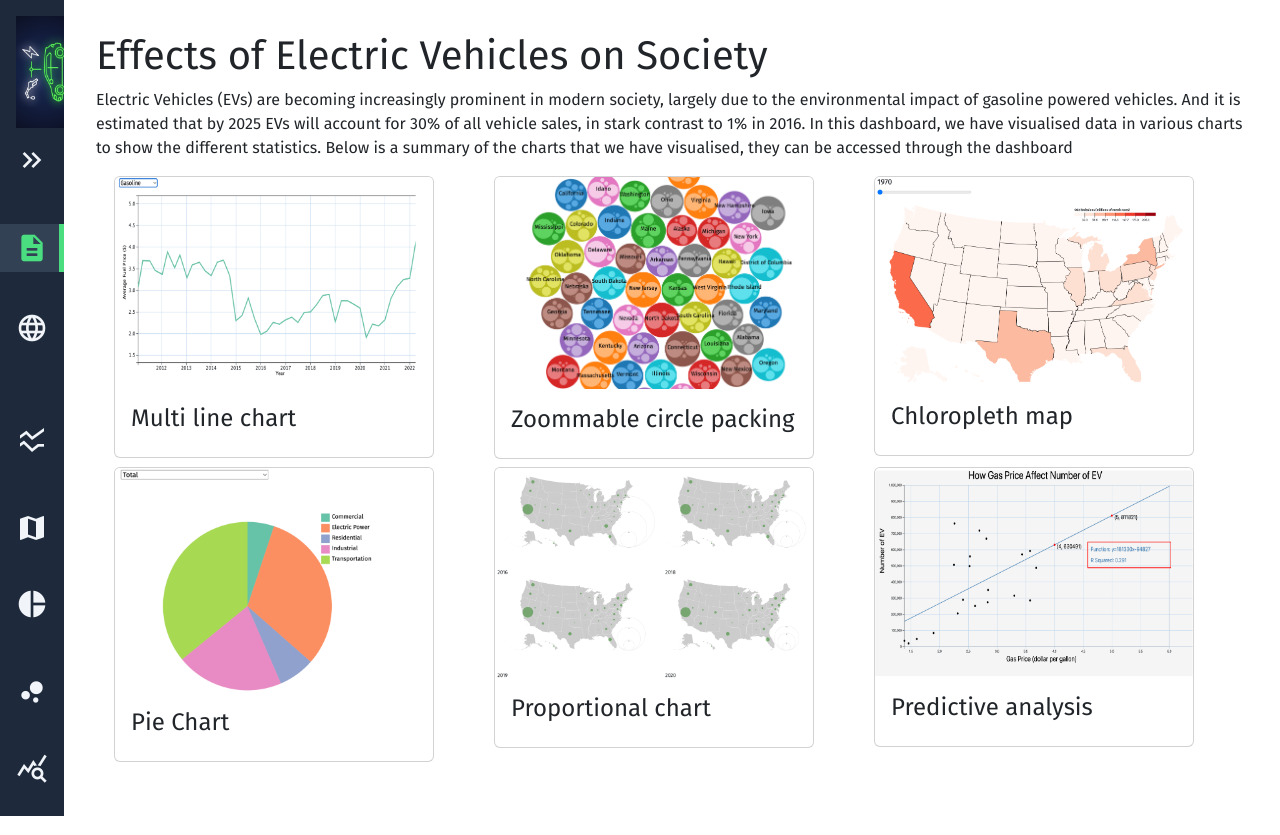
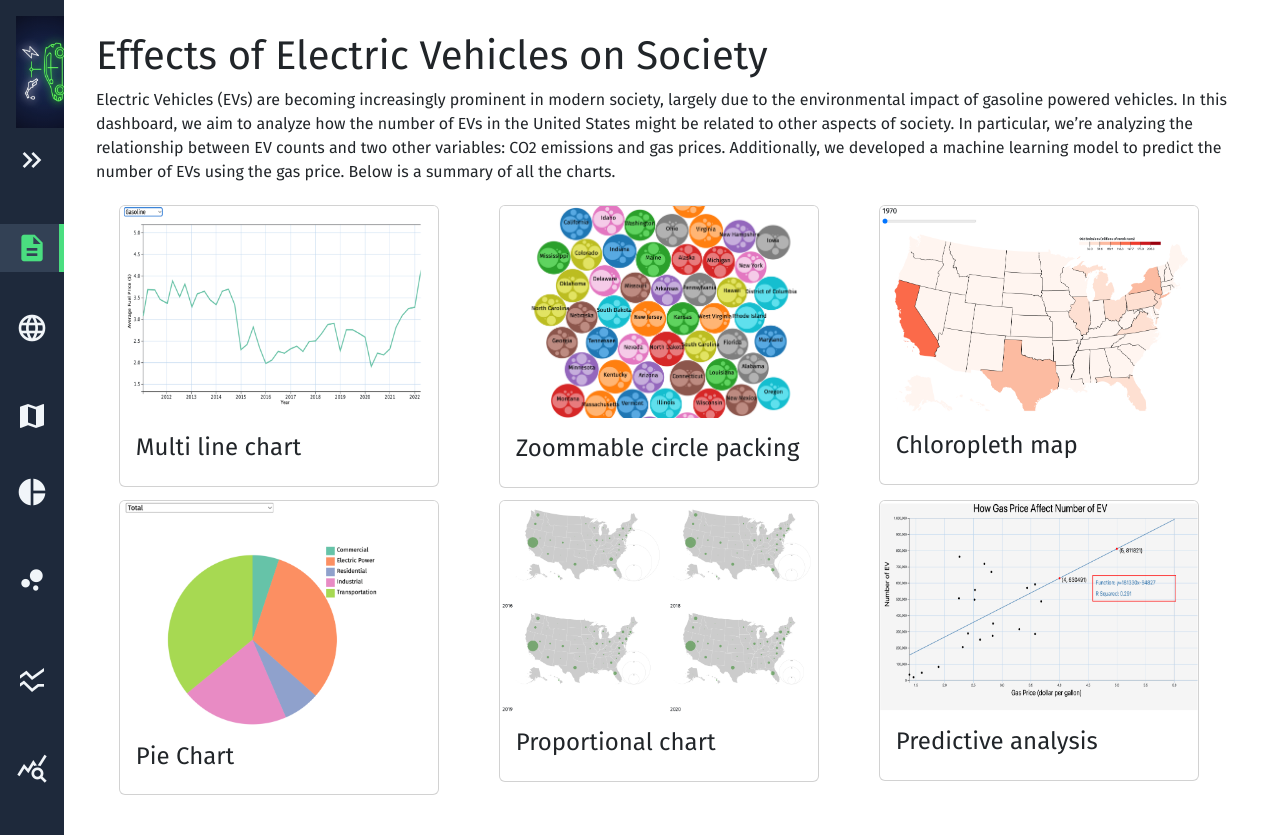
Before and after one commit to rantao-usc/data-visual-project, a Vue app in the folder vue3-app/: page / in a window 1280 px wide. Built offline with nearby package versions, Linux system fonts and the light colour scheme.

Commit message:
ft. Added hover to the card components

```diff
--- a/vue3-app/src/components/Sidebar.vue
+++ b/vue3-app/src/components/Sidebar.vue
@@ -21,10 +21,6 @@
 				<span class="material-icons">language</span>
 				<span class="text">EV counts by state</span>
 			</RouterLink>
-			<RouterLink to="/d3multiline" class="button">
-				<span class="material-icons">ssid_chart</span>
-				<span class="text">Average Retail Fuel Prices</span>
-			</RouterLink>
 			<RouterLink to="/chloropethChart" class="button">
 				<span class="material-icons">map</span>
 				<span class="text">CO2 Emissions</span>
@@ -36,6 +32,10 @@
 			<RouterLink to="/ZoomableCirclePacking" class="button">
 				<span class="material-icons">bubble_chart</span>
 				<span class="text">Electricity Source per State</span>
+			</RouterLink>
+			<RouterLink to="/d3multiline" class="button">
+				<span class="material-icons">ssid_chart</span>
+				<span class="text">Average Retail Fuel Prices</span>
 			</RouterLink>
 			<RouterLink to="/PredictiveAnalysisCharts" class="button">
 				<span class="material-icons">query_stats</span>
--- a/vue3-app/src/views/Home.vue
+++ b/vue3-app/src/views/Home.vue
@@ -1,9 +1,12 @@
 <template>
 	<main id="Home-page">
 		<h1>Effects of Electric Vehicles on Society</h1>
-		<p>Electric Vehicles (EVs) are becoming increasingly prominent in modern society, largely due to the environmental impact of gasoline powered vehicles.
-			And it is estimated that by 2025 EVs will account for 30% of all vehicle sales, in stark contrast to 1% in 2016. In this dashboard, we have visualised data in various charts
-    to show the different statistics. Below is a summary of the charts that we have visualised, they can be accessed through the dashboard</p>
+		<p>Electric Vehicles (EVs) are becoming increasingly prominent in modern society, largely due to the
+      environmental impact of gasoline powered vehicles. In this dashboard, we aim to analyze
+      how the number of EVs in the United States might be related to other aspects of society.
+      In particular, we’re analyzing the relationship between EV counts and two other variables:
+      CO2 emissions and gas prices. Additionally, we developed a machine learning model to predict
+      the number of EVs using the gas price. Below is a summary of all the charts.</p>
       <div>
         <b-container>
           <b-row>
@@ -74,3 +77,18 @@
 </div>
   </main>
 </template>
+<style scoped>
+.card .read-more:hover{
+    font-size: 14px;
+}
+
+.card:hover{
+    box-shadow: 8px 8px 8px green;
+    transform:scale(1.2);
+}
+
+.card{
+  transition:.3s;
+  margin: 0.3rem;
+}
+</style>
--- a/vue3-app/src/views/PredictiveAnalysis.vue
+++ b/vue3-app/src/views/PredictiveAnalysis.vue
@@ -88,4 +88,17 @@ export default {
   margin: 5px 15px;
   /* padding: 10px */
 }
+.card .read-more:hover{
+    font-size: 14px;
+}
+
+.card:hover{
+    box-shadow: 8px 8px 8px green;
+    transform:scale(1.2);
+}
+
+.card{
+  transition:.3s;
+  margin: 0.5rem;
+}
 </style>
```
Also changed, not shown: 1 other file (tests, documents, lock files or other folders).
